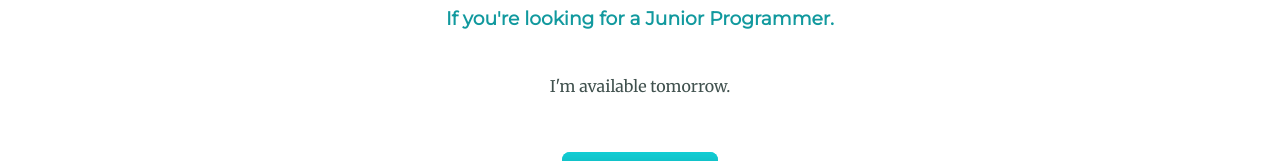
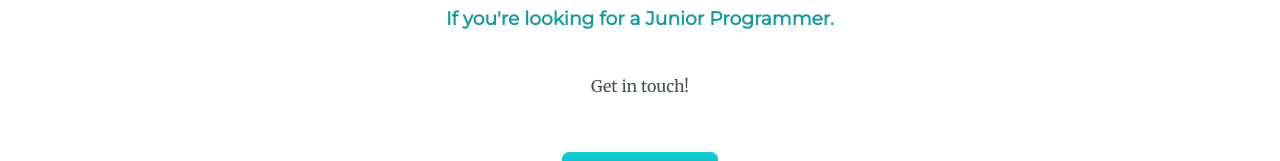
Before and after one commit to MimiMeyer/Personal-Website-CSS, a plain HTML site: page index.html in a window 1280 px wide. Shown: the part 2221-2382 px from the top of the page. Drawn offline with Linux system fonts and the light colour scheme.

Commit message:
Update index.html

```diff
--- a/index.html
+++ b/index.html
@@ -44,7 +44,7 @@
     <div class="contact-me">
       <h2>Get In Touch</h2>
       <h3>If you're looking for a Junior Programmer.</h3>
-      <p class="contact-msg">I'm available tomorrow.</p>
+      <p class="contact-msg">Get in touch!</p>
       <a class="btn" href="mailto:meyermimi98@gmail.com">Contact Me</a>
     </div>
   </div>
```
